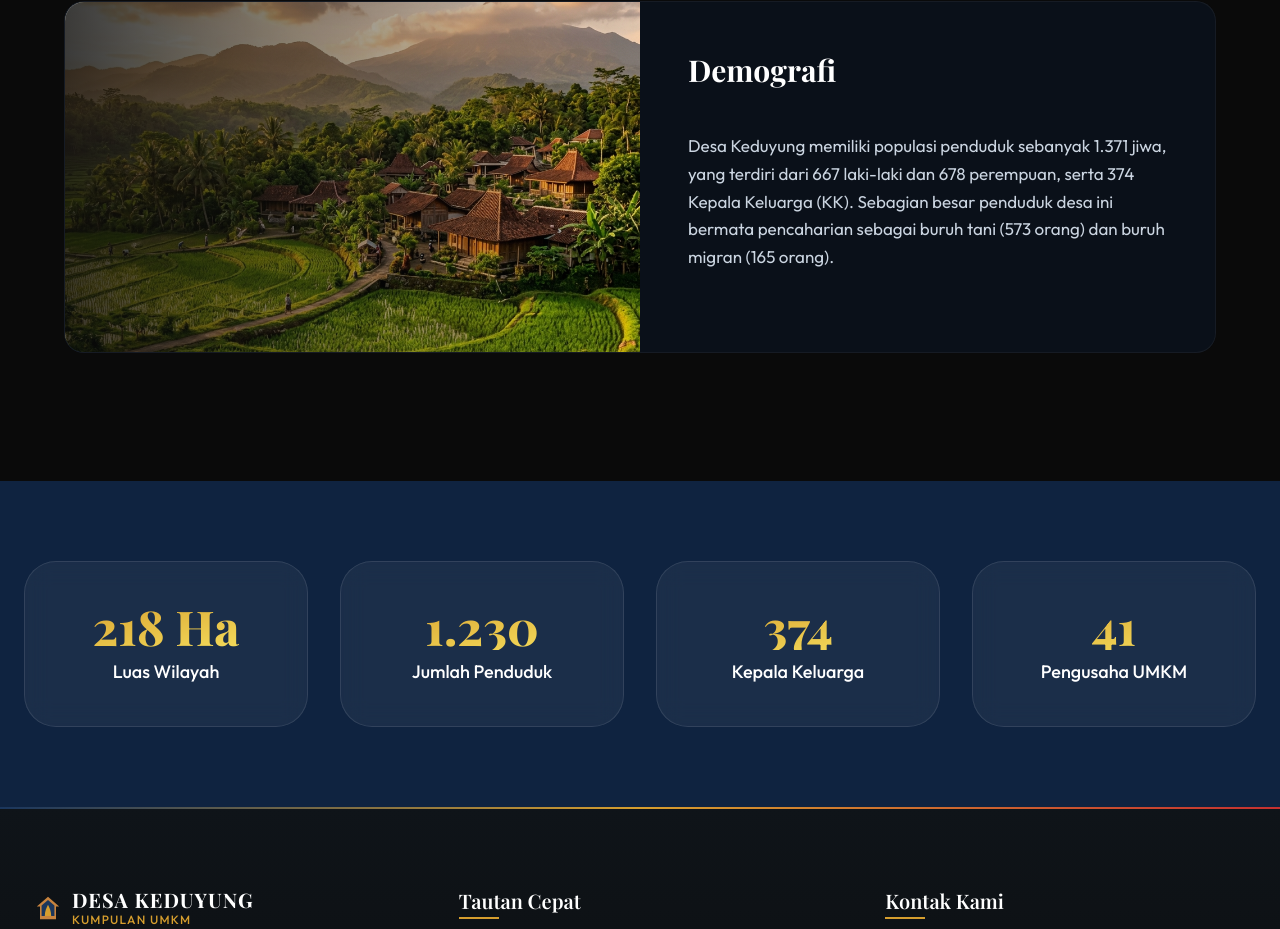
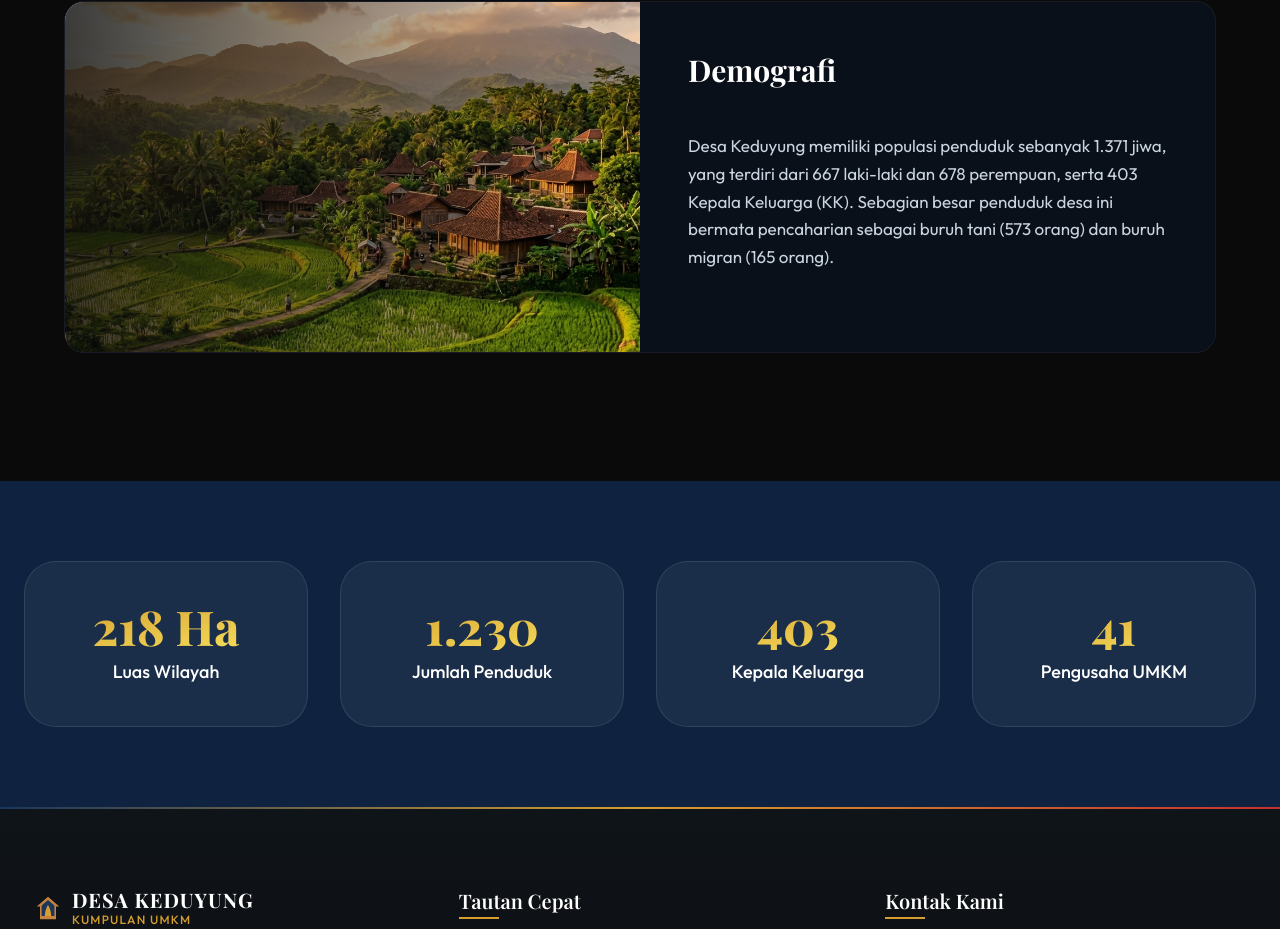
Before and after one commit to Achmad96/umkm-desa-keduyung, a Next.js app: page /profil-desa in a window 1280 px wide. Shown: the part 1450-2379 px from the top of the page. Built offline with nearby package versions, Linux system fonts and the light colour scheme; a web font is replaced by a local one.

Commit message:
fix: update number of Kepala Keluarga in Keduyung village demographics

```diff
--- a/src/app/profil-desa/page.js
+++ b/src/app/profil-desa/page.js
@@ -49,7 +49,7 @@ export default function ProfilDesaPage() {
               title="Demografi"
               imageSrc="/images/hero-village.png"
               imageAlt="Demografi Desa Keduyung"
-              description="Desa Keduyung memiliki populasi penduduk sebanyak 1.371 jiwa, yang terdiri dari 667 laki-laki dan 678 perempuan, serta 374 Kepala Keluarga (KK). Sebagian besar penduduk desa ini bermata pencaharian sebagai buruh tani (573 orang) dan buruh migran (165 orang)."
+              description="Desa Keduyung memiliki populasi penduduk sebanyak 1.371 jiwa, yang terdiri dari 667 laki-laki dan 678 perempuan, serta 403 Kepala Keluarga (KK). Sebagian besar penduduk desa ini bermata pencaharian sebagai buruh tani (573 orang) dan buruh migran (165 orang)."
               accentColor="var(--color-gold)"
             />
           </div>
@@ -68,7 +68,7 @@ export default function ProfilDesaPage() {
               <div className="text-lg text-white font-medium">Jumlah Penduduk</div>
             </div>
             <div className="bg-white/5 backdrop-blur-md border border-white/10 rounded-2xl p-10 text-center transition-transform duration-300 hover:-translate-y-1 hover:bg-white/10">
-              <div className="font-heading text-5xl font-extrabold bg-gradient-to-br from-gold to-[#f6e05e] bg-clip-text text-transparent mb-2"><AnimatedNumber value={374} decimal={false} duration={1500} /></div>
+              <div className="font-heading text-5xl font-extrabold bg-gradient-to-br from-gold to-[#f6e05e] bg-clip-text text-transparent mb-2"><AnimatedNumber value={403} decimal={false} duration={1500} /></div>
               <div className="text-lg text-white font-medium">Kepala Keluarga</div>
             </div>
             <div className="bg-white/5 backdrop-blur-md border border-white/10 rounded-2xl p-10 text-center transition-transform duration-300 hover:-translate-y-1 hover:bg-white/10">
```
